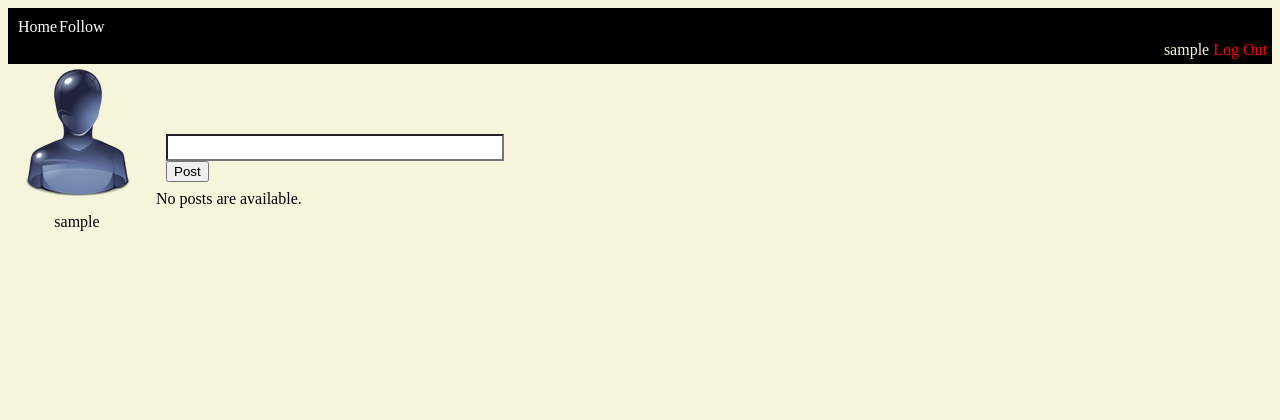
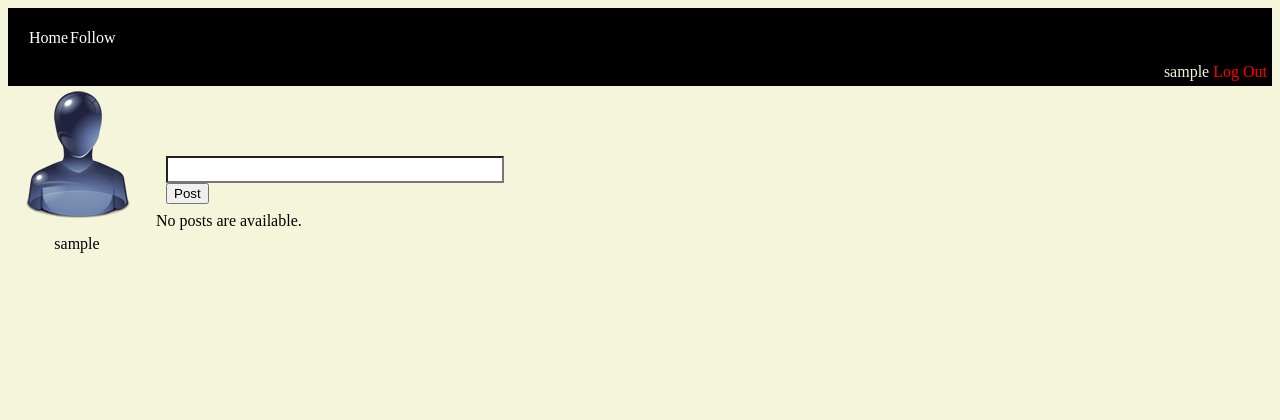
Before and after one commit to jztang/scalica-access-control, a Django app: page /micro/home/ in a window 1280 px wide. Shown: the top 420 px of the page. Run offline with Django 3.2, Linux system fonts and the light colour scheme; the visitor is signed in with stand-in values (Sample User, id 1); data that the repository does not hold is empty.

Commit message:
nav test2

```diff
--- a/web/scalica/micro/static/micro/style.css
+++ b/web/scalica/micro/static/micro/style.css
@@ -7,7 +7,7 @@
 
 nav #mainNav{
 	list-style: none;
-	padding: 4px;
+	padding: 15px;
 	margin: 0px;
 	display: flex;
 	text-decoration: none;
```
